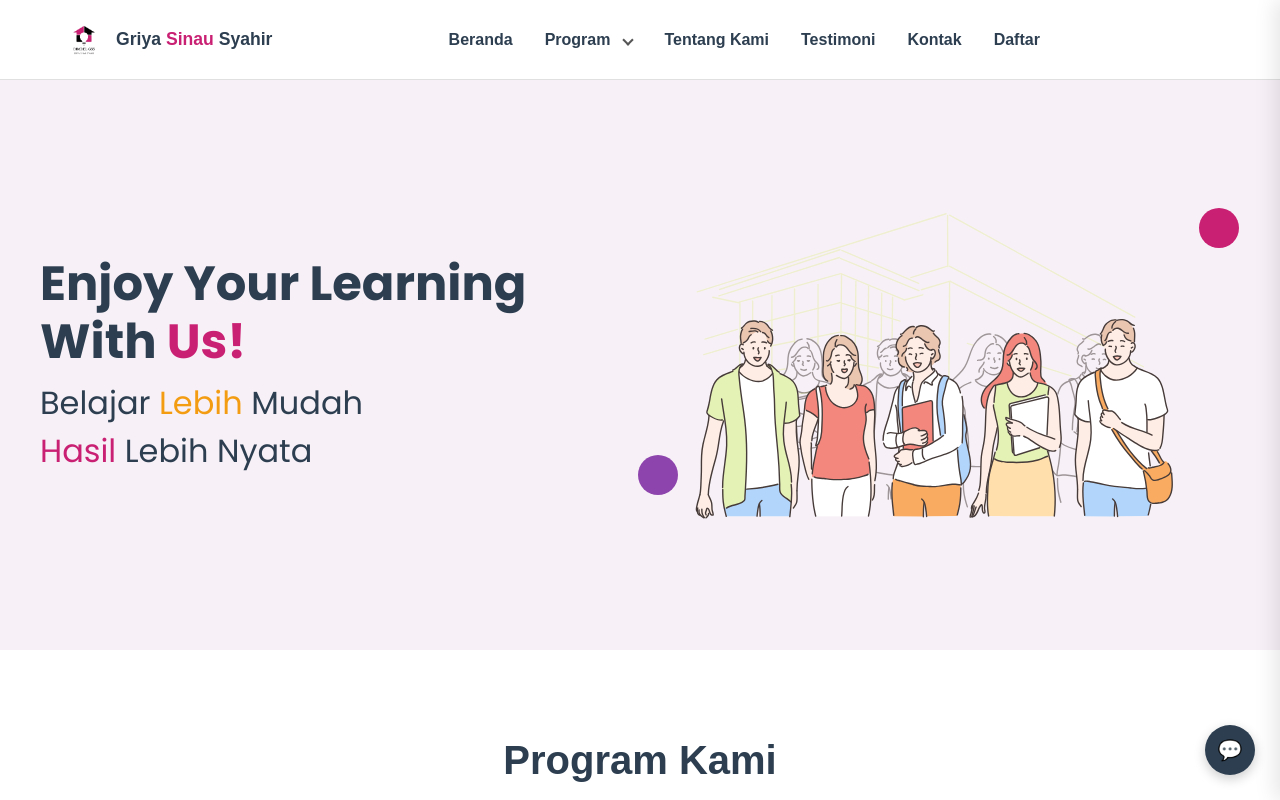
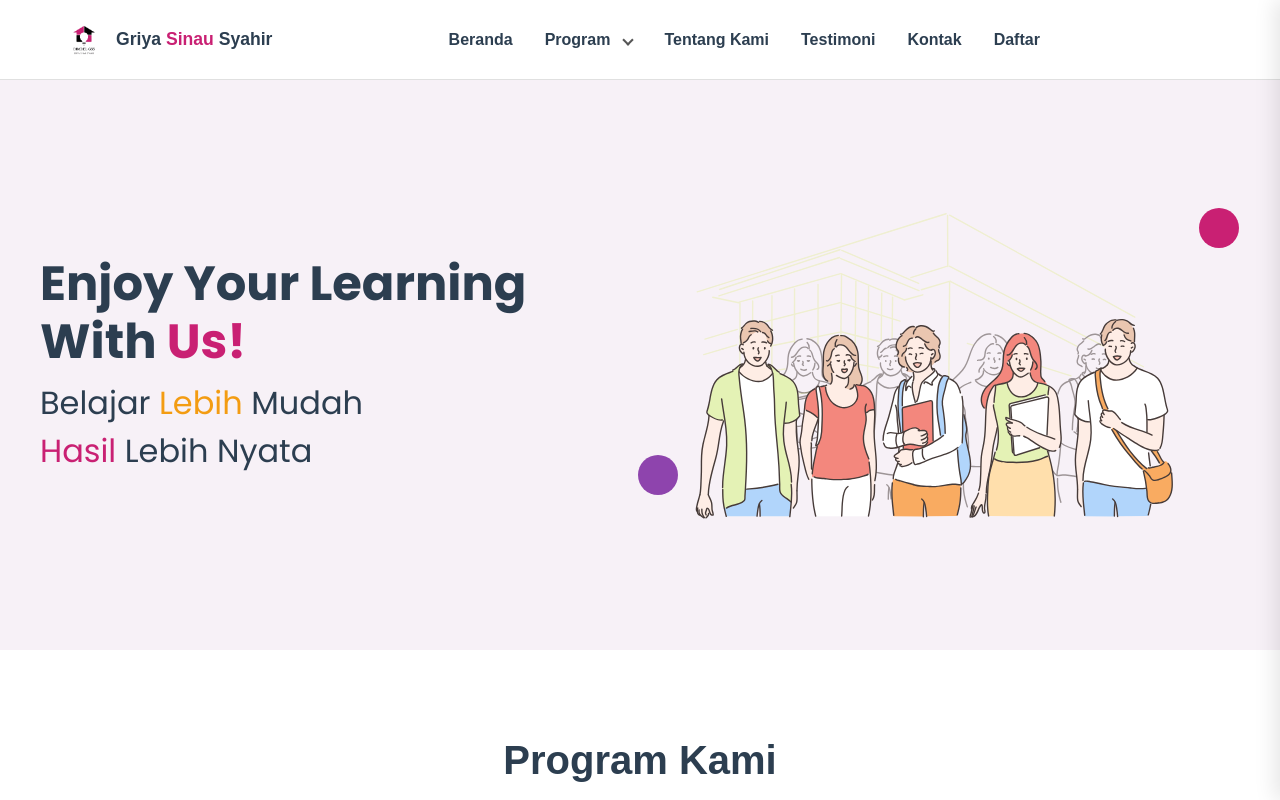
Before and after one commit to faridhatunnufus/app-router-chatbotweb, a Next.js app: page / in a window 1280 px wide. Shown: the top 800 px of the page. Built offline with nearby package versions, Linux system fonts and the light colour scheme.

Commit message:
fix layout ui

```diff
--- a/src/components/Chatbot/Chatbot.tsx
+++ b/src/components/Chatbot/Chatbot.tsx
@@ -126,9 +126,9 @@ const Chatbot = () => {
         </div>
       )}
 
-      <button className={styles.chatButton} onClick={() => setIsOpen(!isOpen)}>
+      {/* <button className={styles.chatButton} onClick={() => setIsOpen(!isOpen)}>
         {isOpen ? "✕" : "💬"}
-      </button>
+      </button> */}
     </div>
   );
 };
```
